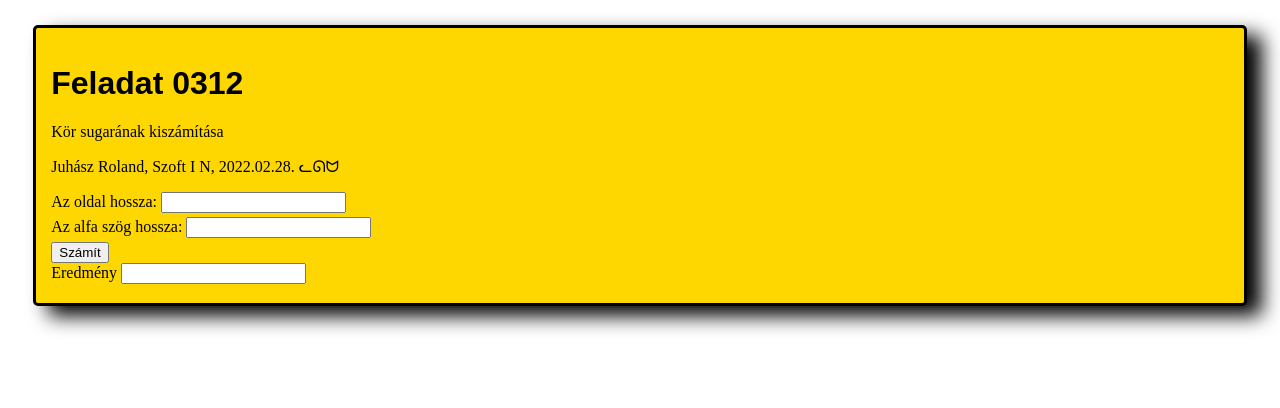
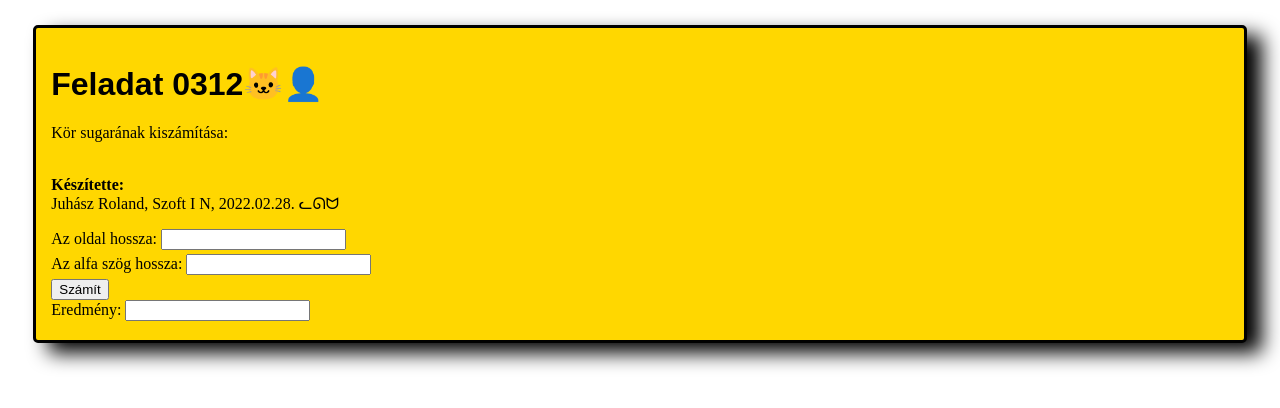
Before and after one commit to Roleeygit/tombsug, a plain HTML site: page index.html in a window 1280 px wide. Drawn offline with Linux system fonts and the light colour scheme.

```diff
--- a/index.html
+++ b/index.html
@@ -20,21 +20,21 @@
 <body>
 
   <div class="container">
-    <h1>Feladat 0312</h1>
-    <p>Kör sugarának kiszámítása</p>
-    <p>Juhász Roland, Szoft I N, 2022.02.28. ᓚᘏᗢ</p>
+    <h1>Feladat 0312🐱‍👤</h1>
+    <p>Kör sugarának kiszámítása:</p>
+    <p><br><b>Készítette:</b></br>Juhász Roland, Szoft I N, 2022.02.28. ᓚᘏᗢ</p>
     <label for="oldal">Az oldal hossza:</label>
-    <input type="text" id="anyag">
+    <input type="text" id="oldal">
     <br>
     <label for="szog">Az alfa szög hossza:</label>
-    <input type="text" id="anyag">
+    <input type="text" id="szog">
     <br>
 
     <button id="szamitgomb">Számít</button>
 
     <br>
     <div class="eredmeny">
-        <label for="eredmeny">Eredmény</label>
+        <label for="eredmeny">Eredmény:</label>
         <input type="text" id="eredmeny">
     </div>
 </div>
```
Also changed, not shown: app.js (line endings or trailing spaces), style.css (line endings or trailing spaces).
